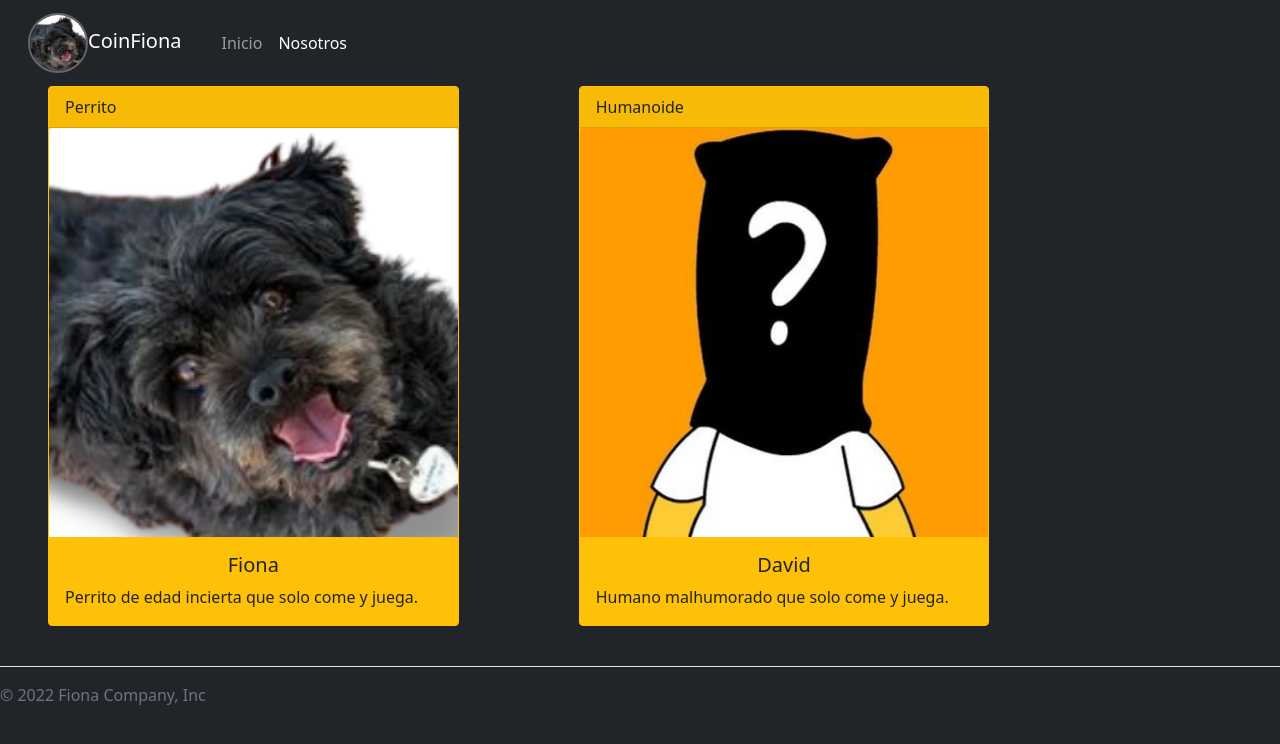
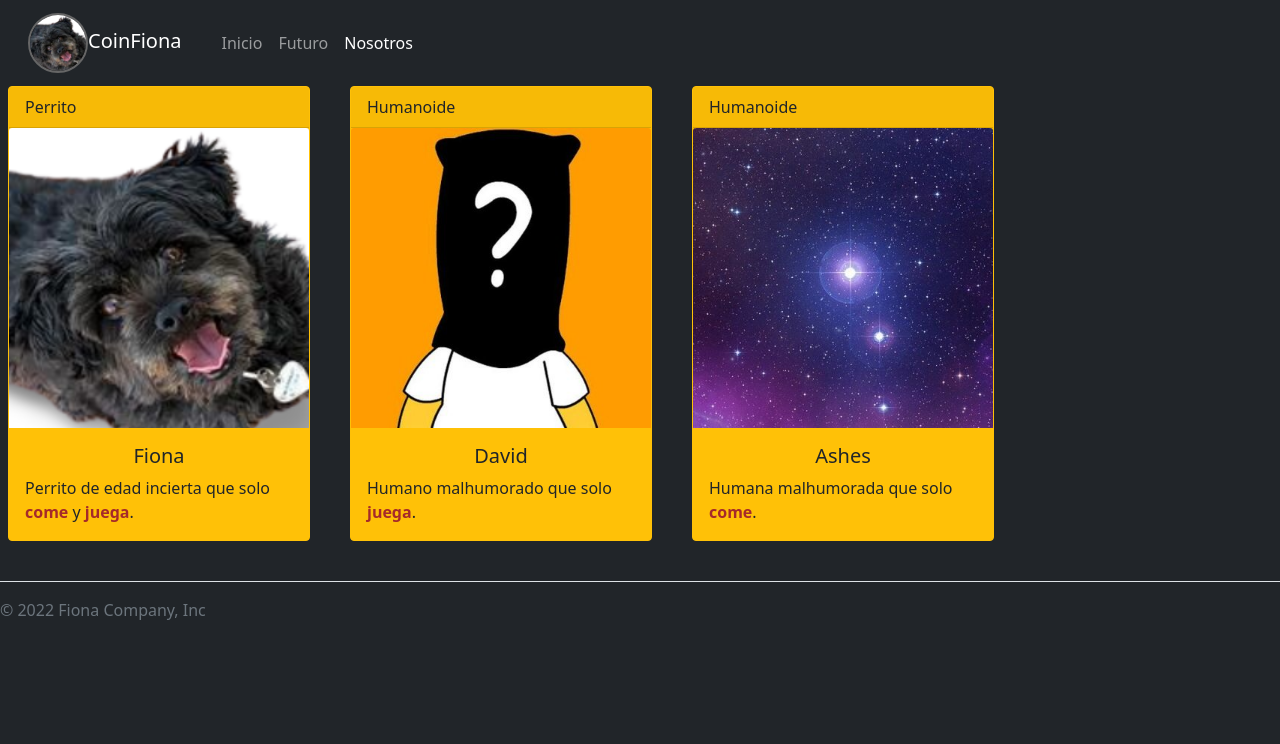
Before and after one commit to djsflores/react_crypto-app, a React (Create React App) app: page /about in a window 1280 px wide. Shown: the top 744 px of the page. Built offline with nearby package versions, Linux system fonts and the light colour scheme.

Commit message:
Feature: error page

```diff
--- a/src/components/Header/Header.js
+++ b/src/components/Header/Header.js
@@ -17,6 +17,9 @@ const Header = () => {
               <NavLink className='nav-link' to='/'>Inicio</NavLink>
             </li>
             <li className="nav-item">
+              <NavLink className='nav-link' to='/nonexistent'>Futuro</NavLink>
+            </li>
+            <li className="nav-item">
               <NavLink className='nav-link' to='/about'>Nosotros</NavLink>
             </li>
           </ul>
--- a/src/pages/AboutUs/AboutUs.js
+++ b/src/pages/AboutUs/AboutUs.js
@@ -1,28 +1,40 @@
 import React from 'react';
 import imagenFiona from '../../assets/images/remove.bg-designify-edit.png';
 import imagenMrX from '../../assets/images/mr-x.jpg';
+import imagenAshes from '../../assets/images/stars-dust.jpg';
+import './aboutUs.css';
 
 const AboutUs = () => {
   return (
     <div data-testid='us-test'>
       <div className="row">
-        <div className="col-sm-4 mx-5">
+        <div className="col-sm-3 mx-2">
           <div className="card bg-warning border-warning mb-3">
             <div className="card-header">Perrito</div>
             <img src={imagenFiona} className="card-img-top" />
             <div className="card-body">
               <h5 className="card-title text-center">Fiona</h5>
-              <p className="card-text">Perrito de edad incierta que solo come y juega.</p>
+              <p className="card-text">Perrito de edad incierta que solo <span className='txt-highlighted'>come</span> y <span className='txt-highlighted'>juega</span>.</p>
             </div>
           </div>
         </div>
-        <div className="col-sm-4 mx-5">
+        <div className="col-sm-3 mx-2">
           <div className="card bg-warning border-warning mb-3">
           <div className="card-header">Humanoide</div>
             <img src={imagenMrX} className="card-img-top" />
             <div className="card-body">
               <h5 className="card-title text-center">David</h5>
-              <p className="card-text">Humano malhumorado que solo come y juega.</p>
+              <p className="card-text">Humano malhumorado que solo <span className='txt-highlighted'>juega</span>.</p>
+            </div>
+          </div>
+        </div>
+        <div className="col-sm-3 mx-2">
+          <div className="card bg-warning border-warning mb-3">
+          <div className="card-header">Humanoide</div>
+            <img src={imagenAshes} className="card-img-top" />
+            <div className="card-body">
+              <h5 className="card-title text-center">Ashes</h5>
+              <p className="card-text">Humana malhumorada que solo <span className='txt-highlighted'>come</span>.</p>
             </div>
           </div>
         </div>
--- /dev/null
+++ b/src/pages/AboutUs/aboutUs.css
@@ -0,0 +1,4 @@
+.txt-highlighted{
+  color: brown;
+  font-weight: bold;
+}
--- a/src/pages/Error/Error.js
+++ b/src/pages/Error/Error.js
@@ -1,8 +1,18 @@
 import React from 'react';
+import { NavLink } from 'react-router-dom';
+import './error.css';
 
 const Error = () => {
   return (
-    <div data-testid='error-test'>Error</div>
+    <main data-testid='error-test' className="bsod container">
+      <h1 className="neg title"><span className="bg">Error - 404</span></h1>
+      <p className='paragraph'>Ha ocurrido un error, para continuar:</p>
+      <p className='paragraph'>* Volver a nuestra página de inicio.<br />
+      * Envíenos un correo electrónico sobre este error e inténtelo más tarde.</p>
+      <NavLink className='nav-link text-center' to='/'>
+        <button type="button" className="btn btn-dark btn-back">Inicio</button>
+      </NavLink>
+    </main>
   );
 };
 
--- /dev/null
+++ b/src/pages/Error/error.css
@@ -0,0 +1,41 @@
+
+.paragraph {
+  font: normal 20px/1.25rem "VT323", monospace;
+}
+
+.container {
+  background-color: rgb(33,37,41);
+  color: #e0e2f4;
+
+  width: 100%;
+  margin: auto;
+  max-width: 640px;
+}
+
+.bsod {
+  padding-top: 10%;
+}
+.bsod .neg {
+  text-align: center;
+  color: #0414a7;
+}
+.bsod .neg .bg {
+  background: #aaaaaa;
+  padding: 0 15px 2px 13px;
+}
+.bsod .title {
+  margin-bottom: 50px;
+  font: normal 2.75rem/1.05em "VT323", monospace;
+}
+.bsod .nav {
+  margin-top: 35px;
+  text-align: center;
+}
+.bsod .nav .link {
+  text-decoration: none;
+  padding: 0 9px 2px 8px;
+}
+.bsod .nav .link:hover, .bsod .nav .link:focus {
+  background: #aaaaaa;
+  color: #0414a7;
+}
```
Also changed, not shown: src/assets/images/stars-dust.jpg (added).
